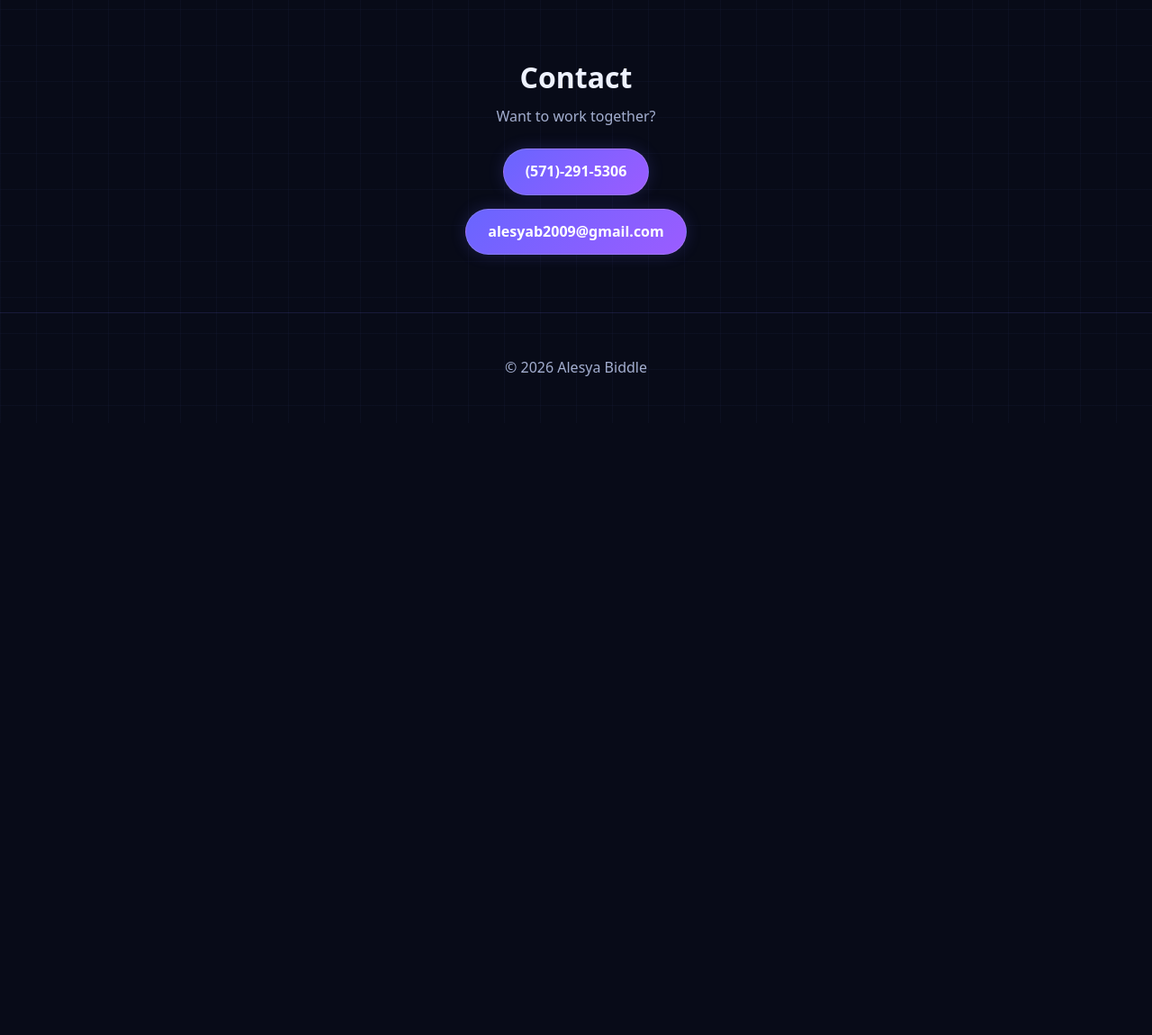
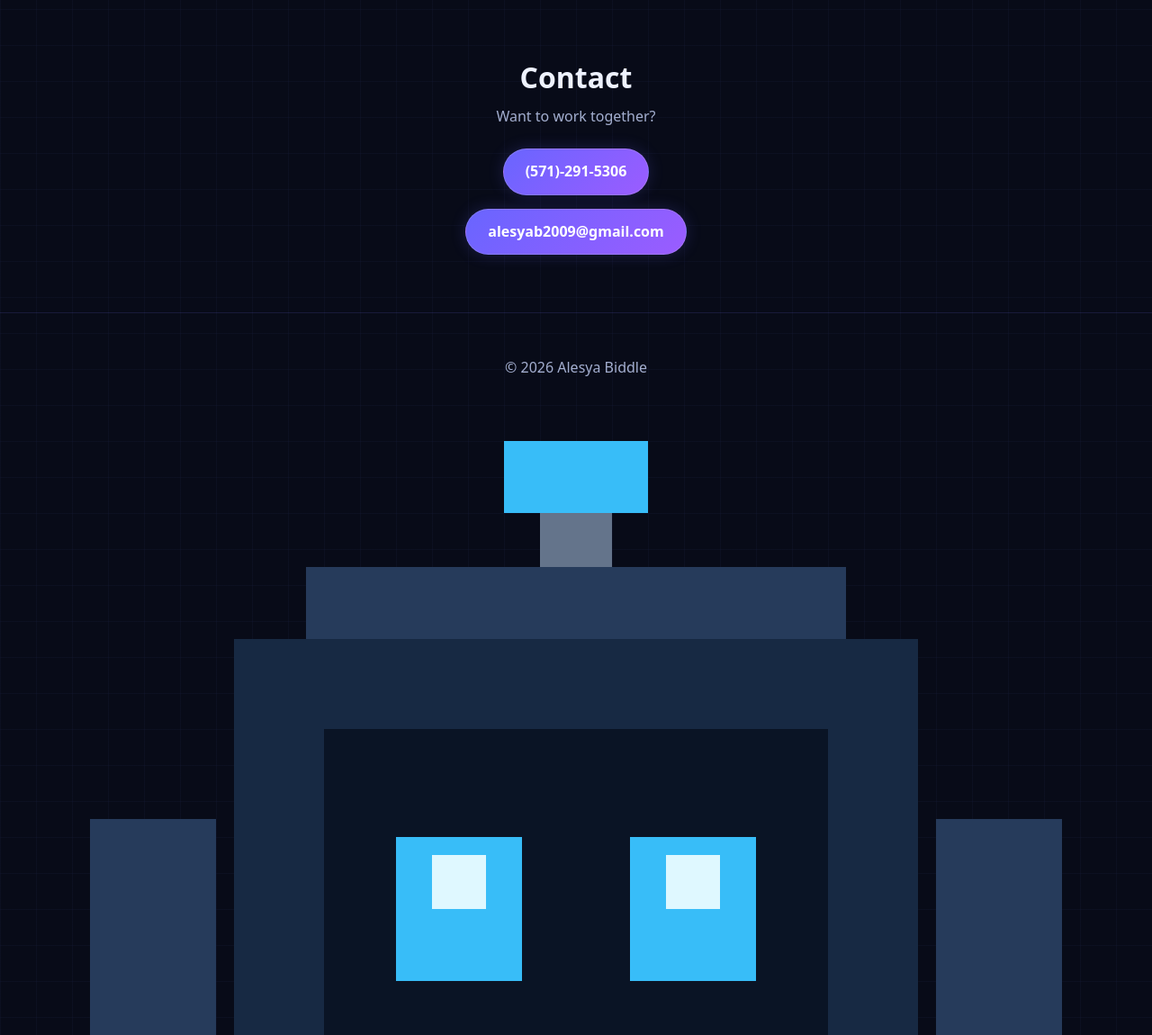
Before and after one commit to alesyab2009-beep/cybersecurity, a plain HTML site: page index.html in a window 1280 px wide. Shown: the part 1390-2540 px from the top of the page at 90% size. Before the commit the page ends 1860 px from the top, so only its background shows below. Drawn offline with Linux system fonts and the light colour scheme.

Commit message:
Update index.html

```diff
--- a/index.html
+++ b/index.html
@@ -117,5 +117,47 @@
   </footer>
 
   <script src="script.js"></script>
+  <!-- Little pixel robot -->
+<div id="little-robot">
+  <svg id="robot-svg" viewBox="0 0 64 64" xmlns="http://www.w3.org/2000/svg">
+
+    <!-- Antenna -->
+    <rect x="30" y="3" width="4" height="8" fill="#64748b"/>
+    <rect x="28" y="1" width="8" height="4" fill="#38bdf8"/>
+
+    <!-- Ears -->
+    <rect x="5" y="22" width="7" height="17" fill="#263b5b"/>
+    <rect x="52" y="22" width="7" height="17" fill="#263b5b"/>
+
+    <!-- Head -->
+    <rect x="13" y="12" width="38" height="34" fill="#172943"/>
+    <rect x="17" y="8" width="30" height="4" fill="#263b5b"/>
+    <rect x="17" y="46" width="30" height="4" fill="#0d1b30"/>
+
+    <!-- Face -->
+    <rect x="18" y="17" width="28" height="23" fill="#0a1425"/>
+
+    <!-- Eyes -->
+    <g id="left-eye">
+      <rect x="22" y="23" width="7" height="8" fill="#38bdf8"/>
+      <rect x="24" y="24" width="3" height="3" fill="#dff8ff"/>
+    </g>
+
+    <g id="right-eye">
+      <rect x="35" y="23" width="7" height="8" fill="#38bdf8"/>
+      <rect x="37" y="24" width="3" height="3" fill="#dff8ff"/>
+    </g>
+
+    <!-- Mouth -->
+    <rect x="28" y="35" width="8" height="2" fill="#64748b"/>
+
+    <!-- Body -->
+    <rect x="20" y="50" width="24" height="9" fill="#263b5b"/>
+    <rect x="25" y="52" width="14" height="3" fill="#38bdf8"/>
+    <rect x="16" y="56" width="7" height="5" fill="#172943"/>
+    <rect x="41" y="56" width="7" height="5" fill="#172943"/>
+
+  </svg>
+</div>
 </body>
 </html>
```
